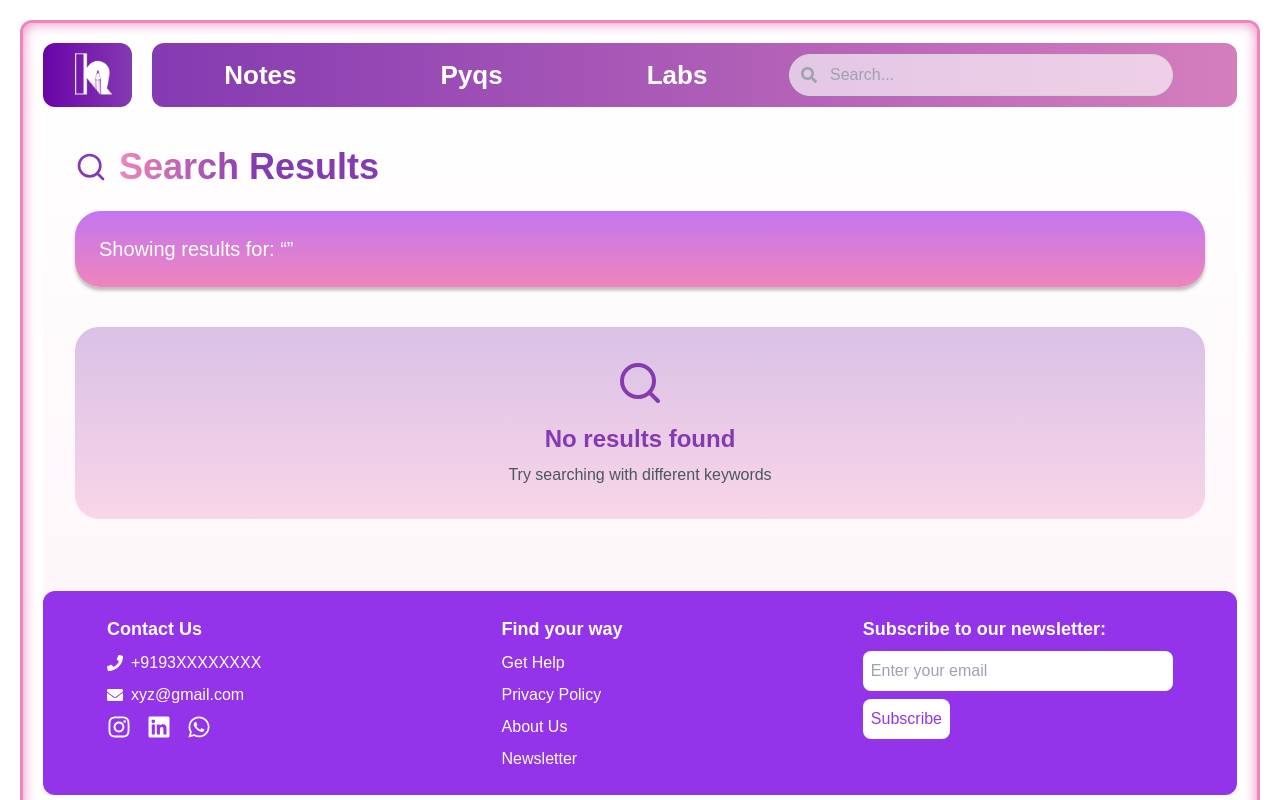
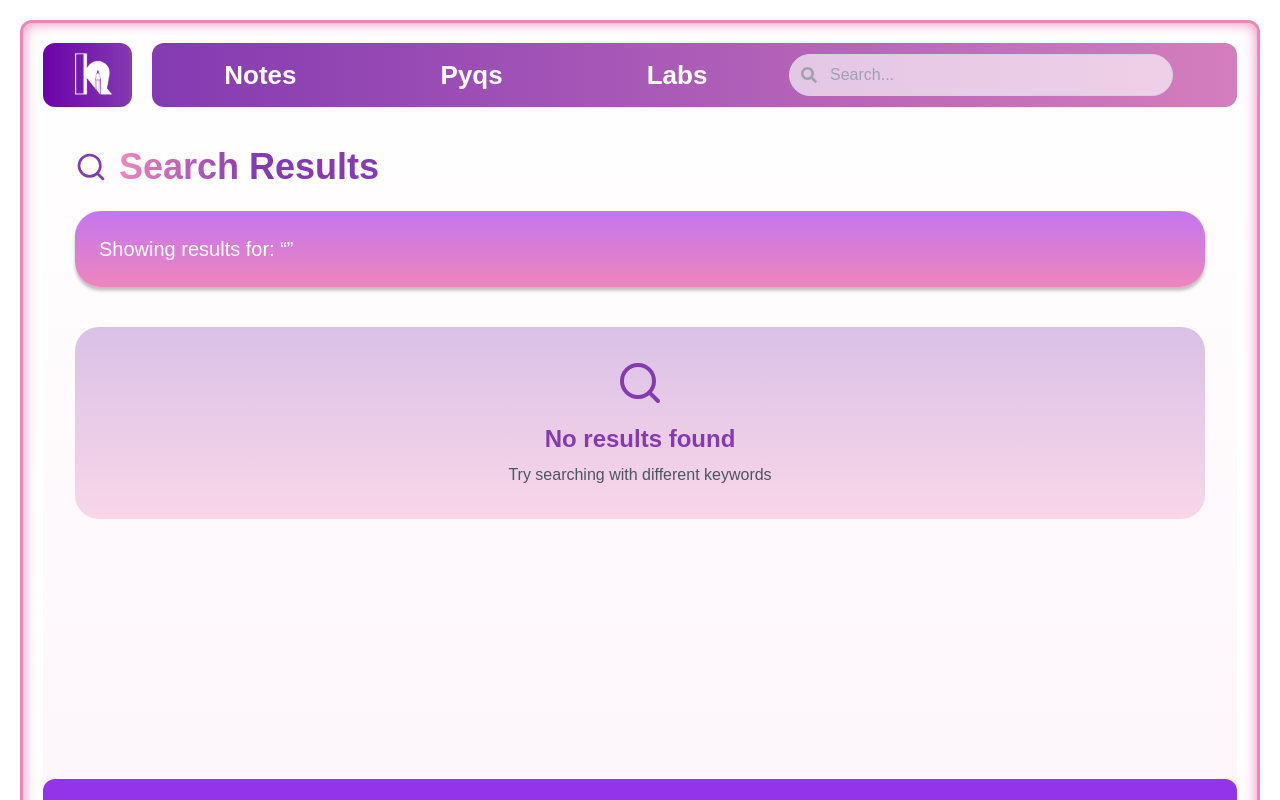
Before and after one commit to Soumyadipmaity1/k-prep-main, a Next.js app: page /search in a window 1280 px wide. Shown: the top 800 px of the page. Built offline with nearby package versions, Linux system fonts and the light colour scheme; a web font is replaced by a local one.

Commit message:
feat: Maintains page layout with addition of minimum height directive to prevent scrollbar issue.

```diff
--- a/src/app/search/page.tsx
+++ b/src/app/search/page.tsx
@@ -21,7 +21,7 @@
         <div className="bg-gradient-to-b from-[#ffffff] to-[#fdf4f9]">
             <Navbar />
 
-            <main className="max-w-7xl mx-auto px-4 sm:px-6 lg:px-8 py-5 pt-10">
+            <main className="max-w-7xl mx-auto min-h-[80vh] px-4 sm:px-6 lg:px-8 py-5 pt-10">
                 <div className="mb-5">
                     <div className="flex items-center space-x-3 mb-6">
                         <FiSearch className="w-8 h-8 text-[#843AB1]" />
```
